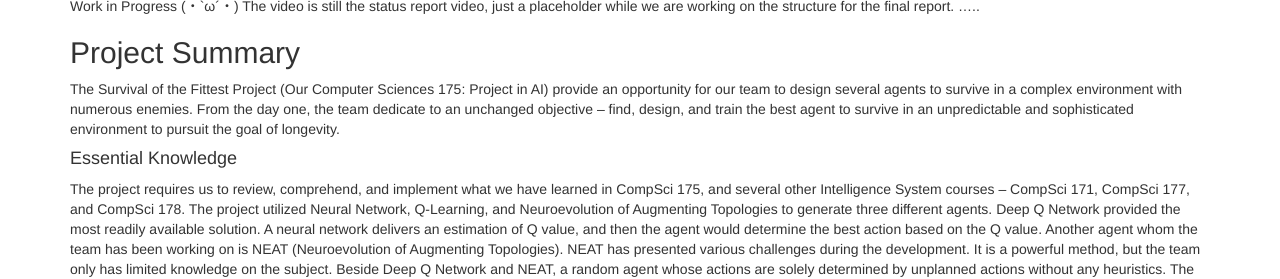
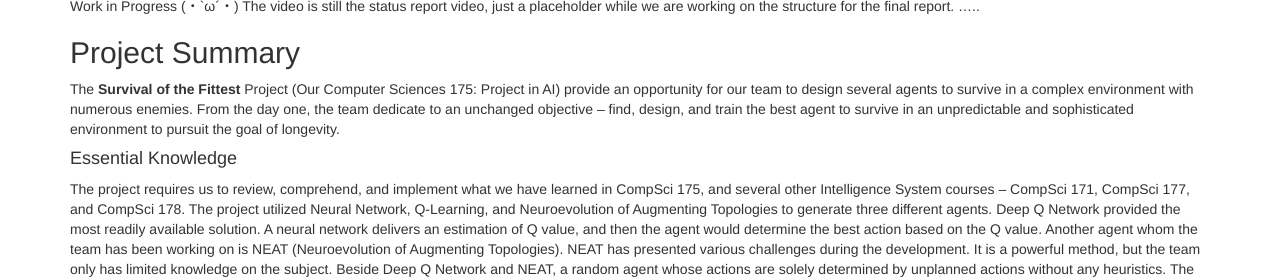
Before and after one commit to mingh2/SurvivalOfTheFittest, a Jekyll site: the page built from docs/final.md, in a window 1280 px wide and 900 px high, scrolled down 669 px, cut to the strip 179-458 px from the top of the window. Built offline with Jekyll 4.4.1, drawn with Linux system fonts in a browser that asks for light colours.

Commit message:
Update final.md

```diff
--- a/docs/final.md
+++ b/docs/final.md
@@ -12,7 +12,7 @@ The video is still the status report video, just a placeholder while we are work
 
 ## Project Summary
 
-The Survival of the Fittest Project (Our Computer Sciences 175: Project in AI) provide an opportunity for our team to design several agents to survive in a complex environment with numerous enemies. From the day one, the team dedicate to an unchanged objective – find, design, and train the best agent to survive in an unpredictable and sophisticated environment to pursuit the goal of longevity.
+The **Survival of the Fittest** Project (Our Computer Sciences 175: Project in AI) provide an opportunity for our team to design several agents to survive in a complex environment with numerous enemies. From the day one, the team dedicate to an unchanged objective – find, design, and train the best agent to survive in an unpredictable and sophisticated environment to pursuit the goal of longevity.
 
 #### Essential Knowledge
 The project requires us to review, comprehend, and implement what we have learned in CompSci 175, and several other Intelligence System courses – CompSci 171, CompSci 177, and CompSci 178. The project utilized Neural Network, Q-Learning, and Neuroevolution of Augmenting Topologies to generate three different agents. Deep Q Network provided the most readily available solution. A neural network delivers an estimation of Q value, and then the agent would determine the best action based on the Q value. Another agent whom the team has been working on is NEAT (Neuroevolution of Augmenting Topologies). NEAT has presented various challenges during the development. It is a powerful method, but the team only has limited knowledge on the subject. Beside Deep Q Network and NEAT, a random agent whose actions are solely determined by unplanned actions without any heuristics. The random acts as a control group to evaluate the performance of other agents by comparing the performance.
```
